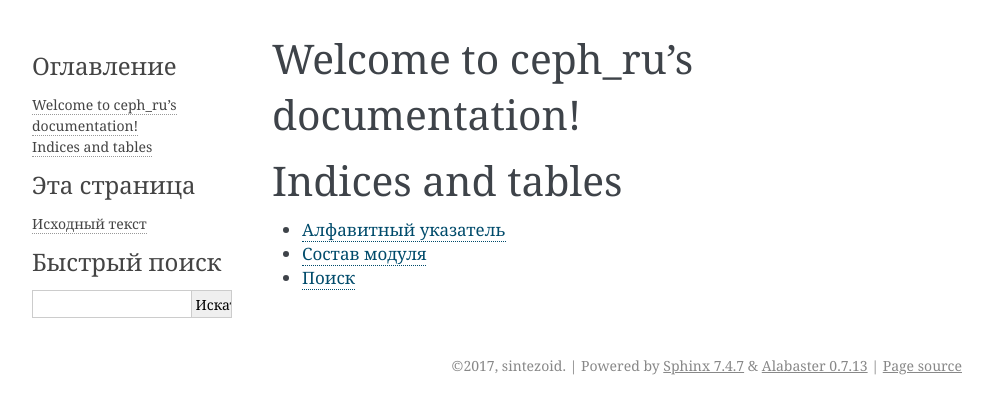
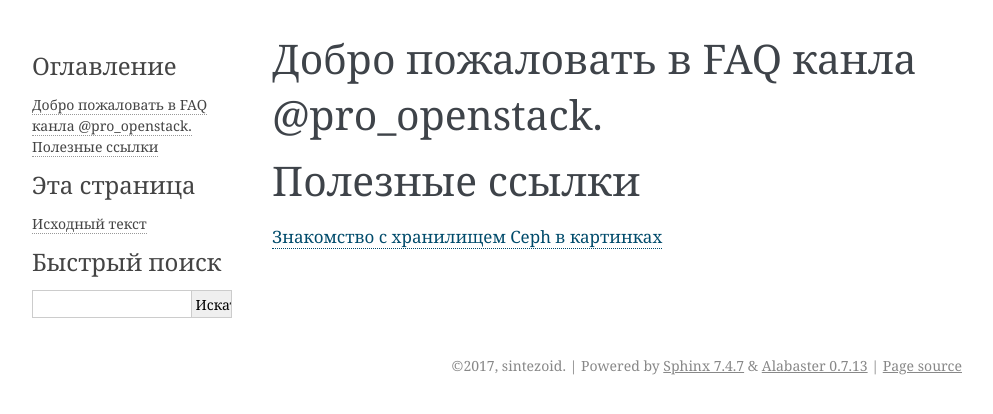
Before and after one commit to sintezoid/ceph_ru, a Sphinx documentation site: the page built from docs/index.rst, in a window 1280 px wide. Shown: the top 414 px of the page, without its empty margins (148-1141 px from the left). Built offline with Sphinx 7.4.7, drawn with Linux system fonts in a browser that asks for light colours.

Commit message:
change index.rst

```diff
--- a/docs/index.rst
+++ b/docs/index.rst
@@ -3,18 +3,16 @@
    You can adapt this file completely to your liking, but it should at least
    contain the root `toctree` directive.
 
-Welcome to ceph_ru's documentation!
+Добро пожаловать в FAQ канла @pro_openstack.
 ===================================
 
 .. toctree::
    :maxdepth: 2
-   :caption: Contents:
+   :caption: Здесь мы будем собирать ответы на часты вопросы, а так же вещи слабо описанные в документации.
 
 
 
-Indices and tables
+Полезные ссылки
 ==================
 
-* :ref:`genindex`
-* :ref:`modindex`
-* :ref:`search`
+`Знакомство с хранилищем Ceph в картинках <https://habrahabr.ru/post/313644/>`_
```
